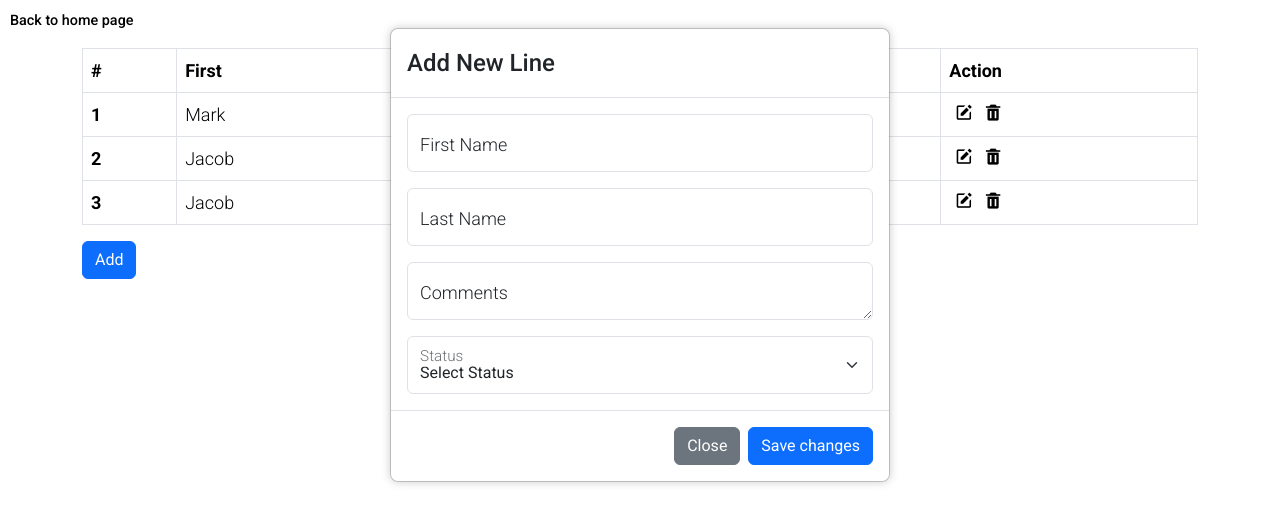
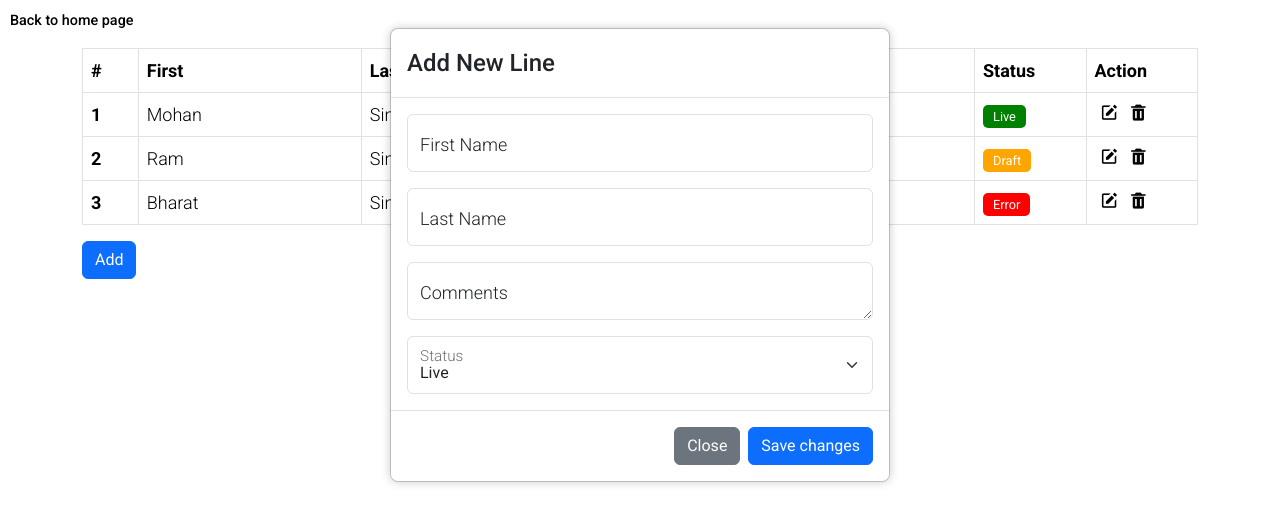
Before and after one commit to Bharat-Negi/React-Practice, a React (Create React App) app: page /AddEditDelete in a window 1280 px wide. Both pictures are taken after a click on the button "Add". Shown: the top 524 px of the page. Built offline with nearby package versions, Linux system fonts and the light colour scheme.

Commit message:
add edit and delete section

```diff
--- a/src/app/component/modal.jsx
+++ b/src/app/component/modal.jsx
@@ -1,9 +1,55 @@
+import React, {useState} from 'react';
+
 import FloatingLabel from 'react-bootstrap/FloatingLabel';
 import Form from 'react-bootstrap/Form';
 import Button from 'react-bootstrap/Button';
 import Modal from 'react-bootstrap/Modal';
 
-export const ModalWrap = ({ closeModal }) => {
+export const ModalWrap = ({ closeModal, onSubmit, defaultValue }) => {
+
+    const [fromState, setFromState] = useState( defaultValue || {
+        FirstName: "",
+        LastName: "",
+        Comment: "",
+        Status: "live"
+    })
+
+    const [errors, setErrors] = useState("")
+
+    const validateFrom = () => {
+        if(fromState.FirstName && fromState.LastName && fromState.Status && fromState.Comment){
+            setErrors("");
+            return true
+        } else {
+            let errorFields = [];
+            for (const [key, value] of Object.entries(fromState)){
+                if(!value){
+                    errorFields.push(key)
+                }
+            }
+            setErrors(errorFields.join(", "))
+            return false
+        }
+    }
+
+    const handleChanges = (e) => {
+        setFromState({
+            ...fromState,
+            [e.target.placeholder]: e.target.value,
+            [e.target.name]: e.target.value
+        })
+    }
+
+    const handleSubmit = (e) => {
+        e.preventDefault();
+
+        if(!validateFrom()) return;
+
+        // console.log(fromState);
+        onSubmit(fromState);
+        closeModal();
+    }
+
     return (
         <div
             className="modal"
@@ -18,43 +64,45 @@ export const ModalWrap = ({ closeModal }) => {
                 >
                     <Modal.Title>Add New Line</Modal.Title>
                 </Modal.Header>
-
+                <Form>
                 <Modal.Body>
                     <FloatingLabel
                         controlId="floatingInput"
                         label="First Name"
                         className="mb-3"
                     >
-                        <Form.Control type="email" placeholder="name@example.com" />
+                        <Form.Control type="text" placeholder="FirstName" value={fromState.FirstName} onChange={handleChanges} />
                     </FloatingLabel>
                     <FloatingLabel
                         controlId="floatingInput"
                         label="Last Name"
                         className="mb-3"
                     >
-                        <Form.Control type="email" placeholder="name@example.com" />
+                        <Form.Control type="text" placeholder="LastName" value={fromState.LastName} onChange={handleChanges} />
                     </FloatingLabel>
                     <FloatingLabel controlId="floatingTextarea2" label="Comments" className="mb-3">
                         <Form.Control
                             as="textarea"
-                            placeholder="Leave a comment here"
+                            placeholder="Comment"
+                            value={fromState.Comment} onChange={handleChanges}
                         // style={{ height: '100px' }}
                         />
                     </FloatingLabel>
                     <FloatingLabel controlId="floatingSelect" label="Status">
-                        <Form.Select aria-label="Floating label select example">
+                        <Form.Select aria-label="Select Status" name="Status" value={fromState.Status} onChange={handleChanges}>
                             <option>Select Status</option>
-                            <option value="1">Live</option>
-                            <option value="2">Draft</option>
-                            <option value="3">Error</option>
+                            <option value="live">Live</option>
+                            <option value="draft">Draft</option>
+                            <option value="error">Error</option>
                         </Form.Select>
                     </FloatingLabel>
+                    {errors && <div className='alert alert-danger mt-3'>{`Please Enter ${errors}`}</div>}
                 </Modal.Body>
-
                 <Modal.Footer>
                     <Button variant="secondary" onClick={closeModal}>Close</Button>
-                    <Button variant="primary">Save changes</Button>
+                    <Button variant="primary" type='submit' onClick={handleSubmit}>Save changes</Button>
                 </Modal.Footer>
+                </Form>
             </Modal.Dialog>
         </div>
     )
--- /dev/null
+++ b/src/app/component/tableSection.jsx
@@ -0,0 +1,43 @@
+import Table from 'react-bootstrap/Table';
+
+export const TableSection = ({tableRow, deleteRow, editRow}) => {
+    return (
+        <div className='container mt-5'>
+            <Table bordered hover className='customeTable'>
+                <thead>
+                    <tr>
+                        <th scope="col" width="5%">#</th>
+                        <th scope="col" width="20%">First</th>
+                        <th scope="col" width="20%">Last</th>
+                        <th scope="col">Comment</th>
+                        <th scope="col" width="10%">Status</th>
+                        <th scope="col" width="10%">Action</th>
+                    </tr>
+                </thead>
+                <tbody>
+                    {
+                        tableRow.map((tableRow, idx) => {
+                            return (
+                                <tr key={idx}>
+                                    <th scope="row">{idx + 1}</th>
+                                    <td>{tableRow.FirstName}</td>
+                                    <td>{tableRow.LastName}</td>
+                                    <td>{tableRow.Comment}</td>
+                                    <td>
+                                        <span className={`status ${tableRow.Status}`}>{tableRow.Status}</span>
+                                    </td>
+                                    <td>
+                                        <i className='bx bxs-edit' onClick={() => editRow(idx)}></i>
+                                        <i className='bx bxs-trash' onClick={() => deleteRow(idx)}></i>
+                                    </td>
+                                </tr>
+                            )
+                        })
+                    }
+                </tbody>
+            </Table>
+        </div>
+    )
+}
+
+export default TableSection;
--- a/src/app/pages/addEditDelete.jsx
+++ b/src/app/pages/addEditDelete.jsx
@@ -1,76 +1,86 @@
 import { useState } from 'react';
 import { Link } from 'react-router-dom';
 import Button from 'react-bootstrap/Button';
-import Table from 'react-bootstrap/Table';
+import Container from 'react-bootstrap/Container';
+import Row from 'react-bootstrap/Row';
+import Col from 'react-bootstrap/Col';
+
+import TableSection from '../component/tableSection';
 import ModalWrap from '../component/modal';
 
 function AddEditDelete() {
     const [show, setShow] = useState(false);
 
+    const [tableRow, setRows] = useState ([
+        {
+            FirstName: "Mohan",
+            LastName: "Singh",
+            Comment: "Comment Section 1",
+            Status: "live"
+        },
+        {
+            FirstName: "Ram",
+            LastName: "Singh",
+            Comment: "Comment Section 2",
+            Status: "draft"
+        },
+        {
+            FirstName: "Bharat",
+            LastName: "Singh",
+            Comment: "Comment Section 3",
+            Status: "error"
+        }
+    ]);
+
+    const [rowToEdit, setRowToEdit] = useState(null);
+
+    const handleDeleteRow = (tragetIndex) => {
+        setRows(tableRow.filter((_,idx) => idx !== tragetIndex));
+    }
+
+    const handleEditRow = (idx) => {
+        setRowToEdit(idx);
+
+        setShow(true);
+    }
+
+    const handleSubmit = (newRow) => {
+        rowToEdit === null ?
+        setRows([...tableRow, newRow]) :
+        setRows(tableRow.map((currRow, idx) => {
+            if(idx !== rowToEdit) return currRow
+
+            return newRow;
+        }))
+    }
+
     return (
         <>
             <Link to="/" className="backtohome">Back to home page</Link>
-            <div className='container mt-5'>
-                <Table bordered hover className='customeTable'>
-                <thead>
-                        <tr>
-                            <th scope="col">#</th>
-                            <th scope="col">First</th>
-                            <th scope="col">Last</th>
-                            <th scope="col">Status</th>
-                            <th scope="col">Action</th>
-                        </tr>
-                    </thead>
-                    <tbody>
-                        <tr>
-                            <th scope="row">1</th>
-                            <td>Mark</td>
-                            <td>Otto</td>
-                            <td>
-                                <span className='status live'>Live</span>
-                            </td>
-                            <td>
-                                <i className='bx bxs-edit'></i>
-                                <i className='bx bxs-trash'></i>
-                            </td>
-                        </tr>
-                        <tr>
-                            <th scope="row">2</th>
-                            <td>Jacob</td>
-                            <td>Thornton</td>
-                            <td>
-                                <span className='status draft'>Draft</span>
-                            </td>
-                            <td>
-                                <i className='bx bxs-edit'></i>
-                                <i className='bx bxs-trash'></i>
-                            </td>
-                        </tr>
-                        <tr>
-                            <th scope="row">3</th>
-                            <td>Jacob</td>
-                            <td>Thornton</td>
-                            <td>
-                                <span className='status error'>Error</span>
-                            </td>
-                            <td>
-                                <i className='bx bxs-edit'></i>
-                                <i className='bx bxs-trash'></i>
-                            </td>
-                        </tr>
-                    </tbody>
-                </Table>
+            <TableSection
+                tableRow={tableRow}
+                deleteRow = {handleDeleteRow}
+                editRow = {handleEditRow}
+            />
 
-                <div className='row'>
-                    <div className='col-md-12'>
+            <Container>
+                <Row>
+                    <Col md={12}>
                         <Button variant="primary" onClick={() => setShow(true)}>
                             Add
                         </Button>
-                    </div>
-                </div>
-            </div>
+                    </Col>
+                </Row>
+            </Container>
 
-            {show && <ModalWrap closeModal={() => setShow(false)} />}
+            {show && <ModalWrap
+                closeModal={() => {
+                    setShow(false);
+                    setRowToEdit(null);
+                }}
+                onSubmit={handleSubmit}
+                defaultValue = {rowToEdit !== null && tableRow[rowToEdit]}
+            />}
 
             {/* <ModalWrap
                 show={show}
--- a/src/app/scss/custome.scss
+++ b/src/app/scss/custome.scss
@@ -226,6 +226,7 @@ a {
     i{
         margin: 0 5px;
         font-size: 1.2rem;
+        cursor: pointer;
     }
 }
 .modal-content{
@@ -239,6 +240,7 @@ a {
     line-height: normal;
     border-radius: 5px;
     font-weight: 400;
+    text-transform: capitalize;
 }
 .live{
     background-color: green;
@@ -249,3 +251,8 @@ a {
 .error{
     background-color: red;
 }
+.alert{
+    padding: 5px;
+    font-size: 0.8rem;
+    font-weight: 500;
+}
```
